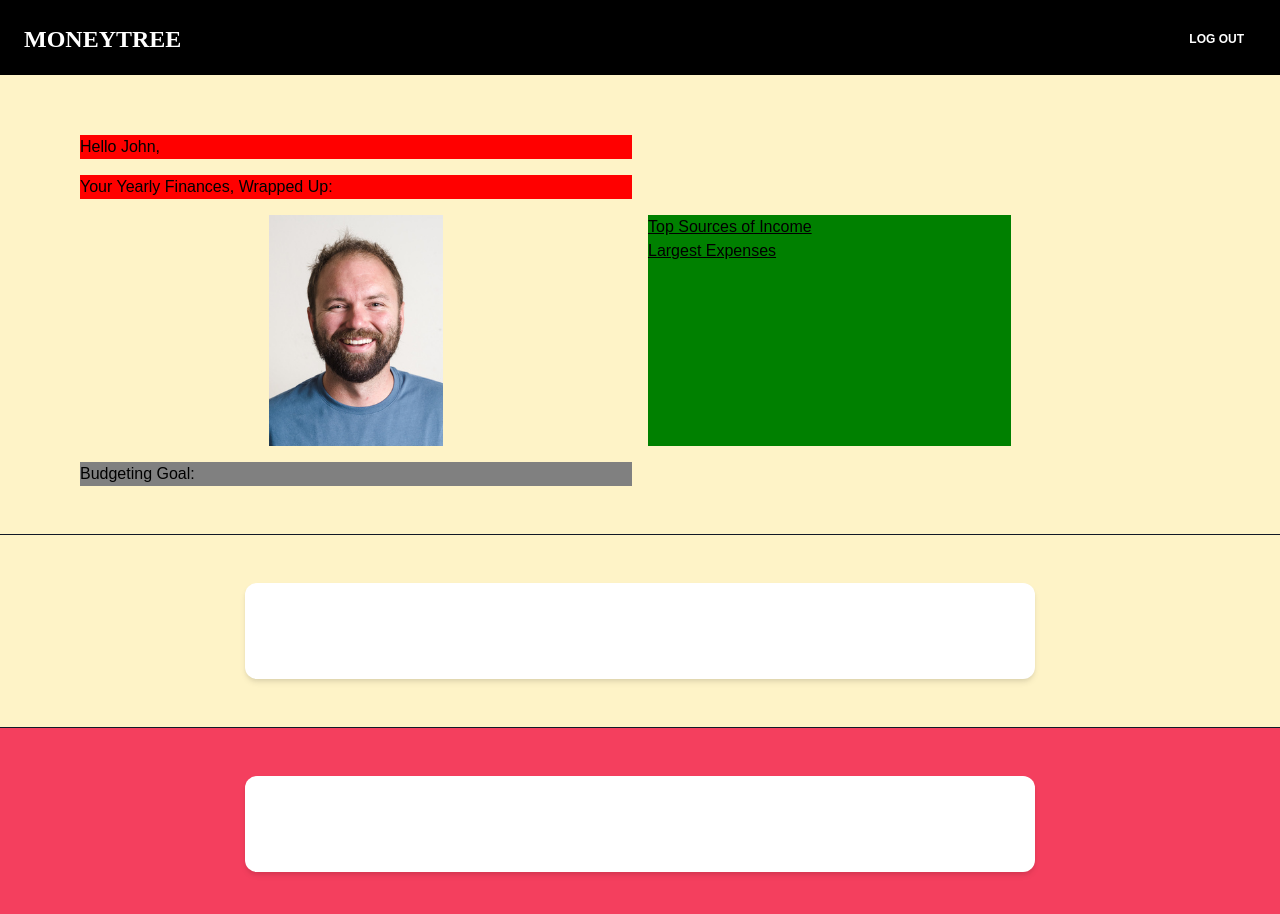
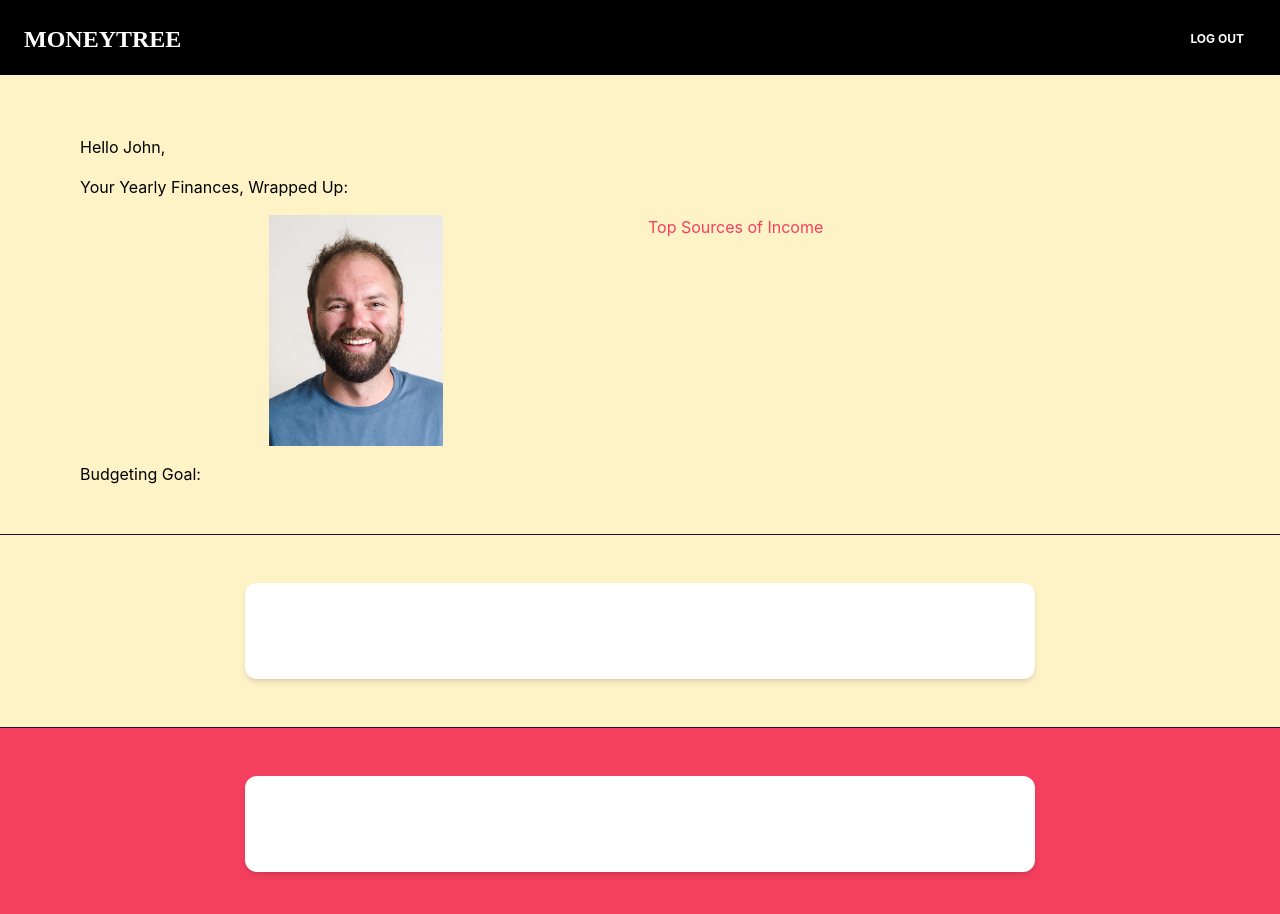
Before and after one commit to rtiw999/CapOneHack, a React (Create React App) app: page / in a window 1280 px wide. Shown: the top 914 px of the page. Built offline with nearby package versions, Linux system fonts and the light colour scheme.

Commit message:
prepare for pull request

```diff
--- a/src/components/Wrapped.js
+++ b/src/components/Wrapped.js
@@ -1,46 +1,53 @@
 import React, { Component } from "react";
 import { Container } from "react-bootstrap";
 import "../wrapped.css";
-import joe from "../pictures/AverageJoe.jpg"
+import "../index.css"
+import joe from "../pictures/AverageJoe.jpg";
 
 export default class Wrapped extends Component {
   render() {
     return (
-      <div className="container">
-        <div className="grid grid-cols-6 gap-4">
+      <div class="container">
+        <div class="grid grid-cols-6 gap-4">
           <div
-            className="col-start-1 col-span-3 ..."
-            style={{ backgroundColor: "red" , font: "Helvetica 20px bold italic"}}
+            class="col-start-1 col-span-3 ..."
+            // style={{
+            //   backgroundColor: "red",
+            //   font: "Helvetica 20px bold italic",
+            // }}
           >
             Hello John,
           </div>
           <div
-            className="col-start-1 col-span-3 ..."
-            style={{ backgroundColor: "red" , font: "Helvetica 20px bold italic"}}
+            class="col-start-1 col-span-3 ..."
+            // style={{
+            //   backgroundColor: "red",
+            //   font: "Helvetica 20px bold italic",
+            // }}
           >
             Your Yearly Finances, Wrapped Up:
           </div>
           <div
-            className="col-start-2 col-end-3 ..."
-            style={{ backgroundColor: "blue" }}
+            class="col-start-2 col-end-3 ..."
+            // style={{ backgroundColor: "blue" }}
           >
-            <img src={joe} alt="generic picture"/>
+            <img src={joe} alt="generic picture" />
           </div>
+
           <div
-            className="col-end-6 col-span-2 ..."
-            style={{ backgroundColor: "green" }}
+            class="col-end-6 col-span-2 ..."
           >
-            <h2 style={{textDecoration: "underline"}}>
+            <h2
+              class="text-red-500 font-sans"
+            >
               Top Sources of Income
             </h2>
 
-            <h2 style={{textDecoration: "underline"}}>
-              Largest Expenses
-            </h2>
+            {/* <h2 style={{ textDecoration: "underline" }}>Largest Expenses</h2> */}
           </div>
           <div
-            className="col-start-1 col-end-4 ..."
-            style={{ backgroundColor: "gray" }}
+            class="col-start-1 col-end-4 ..."
+            // style={{ backgroundColor: "gray" }}
           >
             Budgeting Goal:
           </div>
--- a/tailwind.config.js
+++ b/tailwind.config.js
@@ -6,16 +6,15 @@ module.exports = {
   theme: {
     colors: {
       gray: colors.coolGray,
-      blue: colors.lightBlue,
+      green: colors.green,
       red: colors.rose,
-      pink: colors.fuchsia,
       teal: colors.teal,
       amber: colors.amber,
       white: colors.white,
     },
     fontFamily: {
-      sans: ['Graphik', 'sans-serif'],
-      serif: ['Merriweather', 'serif'],
+      sans: ['-apple-system', 'ui-sans-serif'],
+      serif: ['Georgia', 'ui-serif'],
     },
     container: {
       padding: '2rem',
```
Also changed, not shown: 1 other file (tests, documents, lock files or other folders).
